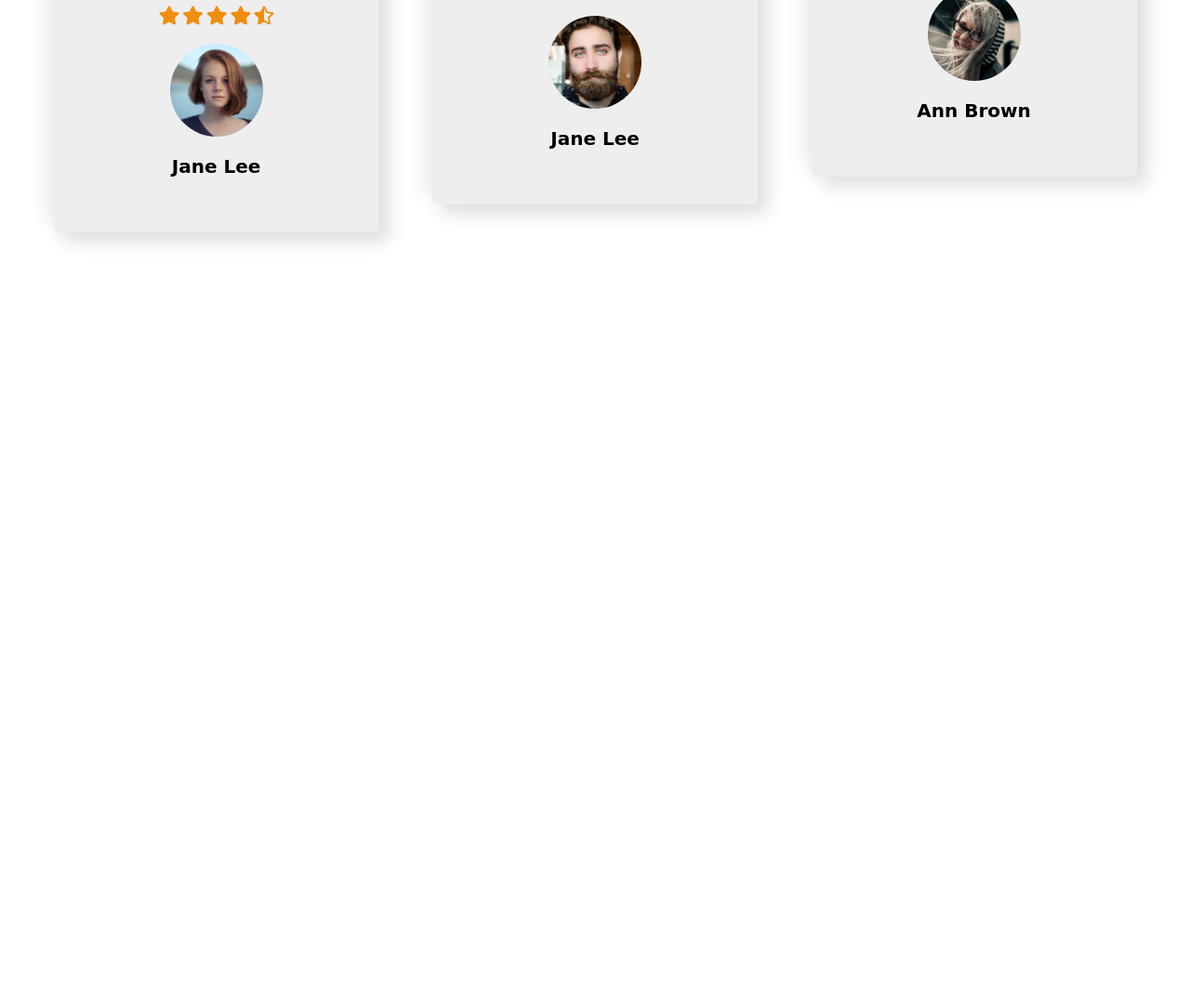
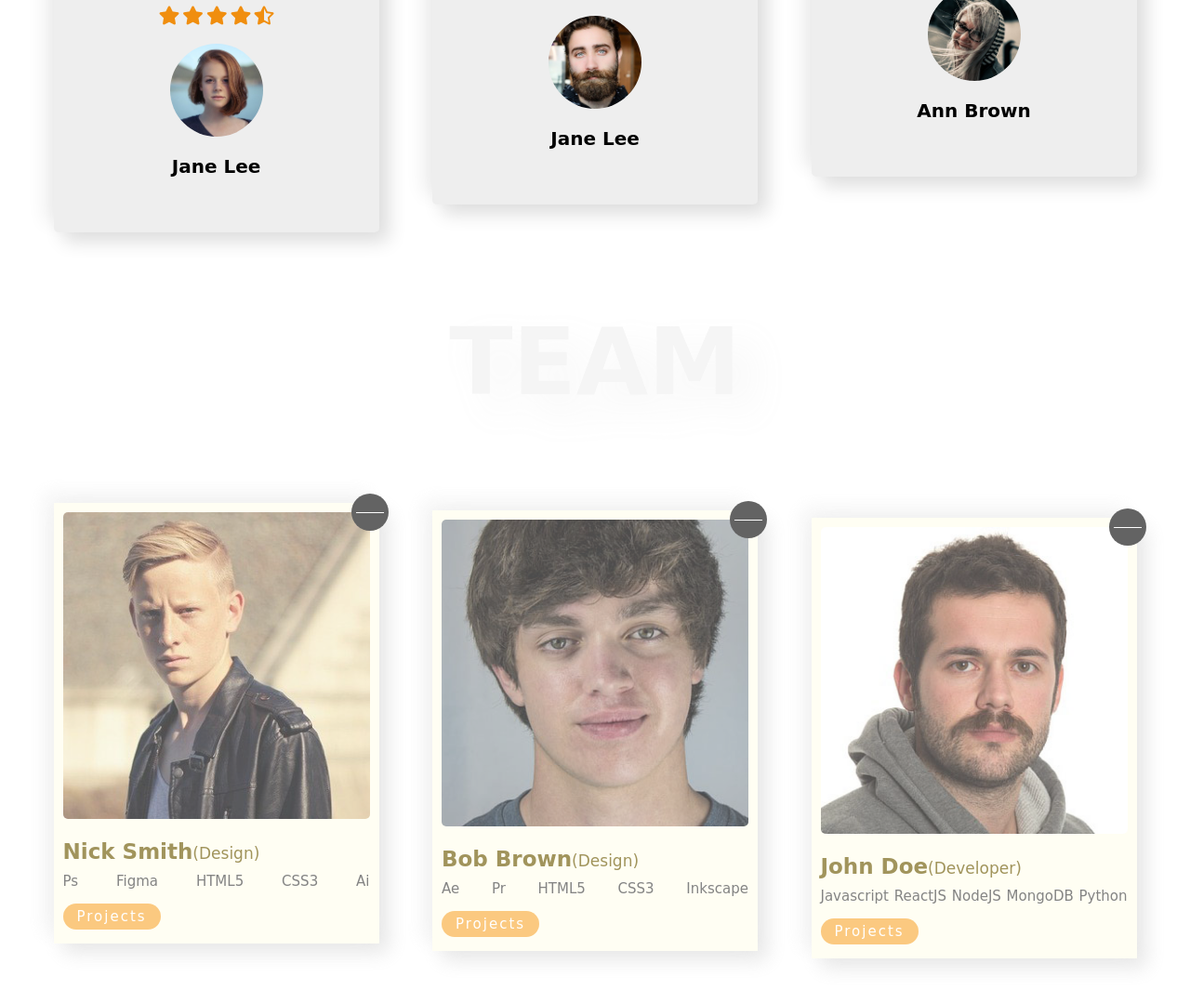
Before and after one commit to BrandonCarlos/CreativeDesign, a plain HTML site: page index.html in a window 1280 px wide. Shown: the part 1319-2398 px from the top of the page at 93% size. Before the commit the page ends 1600 px from the top, so only its background shows below. Drawn offline with Linux system fonts and the light colour scheme; a web font is replaced by a local one.

Commit message:
Create and Style Team Section

```diff
--- a/index.html
+++ b/index.html
@@ -66,7 +66,69 @@
                     <img src="images/customer-img-3.jpg" alt="" class="customer-img">
                     <h4 class="customer-name">Ann Brown</h4>
                 </div>
+            </div>
+        </section>
 
+        <section class="section-3">
+            <h1 class="section-heading">Team</h1>
+            <div class="team-wrapper">
+                <div class="team-member">
+                    <img src="images/team-member-1.jpg" alt="" class="team-member-img">
+                    <h2 class="team-member-name">Nick Smith<span>(Design)</span></h2>
+                    <ul class="team-member-skills">
+                        <li>Ps</li>
+                        <li>Figma</li>
+                        <li>HTML5</li>
+                        <li>CSS3</li>
+                        <li>Ai</li>
+                    </ul>
+                    <a href="#" class="projects-btn">Projects</a>
+                    <div class="story-btn" title="My Story">
+                        <div class="story-btn-line"></div>
+                    </div>
+                    <div class="story">
+                        <h4 class="story-heading">About Me</h4>
+                        <p class="story-paragraph">Lorem ipsum dolor sit amet consectetur adipisicing elit. Nisi nihil repudiandae ducimus eligendi fuga error reiciendis ullam ipsam temporibus velit, adipisci corporis labore quibusdam quasi dicta sequi quos tenetur! Dicta!</p>
+                    </div>
+                </div>
+                <div class="team-member">
+                    <img src="images/team-member-2.jpg" alt="" class="team-member-img">
+                    <h2 class="team-member-name">Bob Brown<span>(Design)</span></h2>
+                    <ul class="team-member-skills">
+                        <li>Ae</li>
+                        <li>Pr</li>
+                        <li>HTML5</li>
+                        <li>CSS3</li>
+                        <li>Inkscape</li>
+                    </ul>
+                    <a href="#" class="projects-btn">Projects</a>
+                    <div class="story-btn" title="My Story">
+                        <div class="story-btn-line"></div>
+                    </div>
+                    <div class="story">
+                        <h4 class="story-heading">About Me</h4>
+                        <p class="story-paragraph">Lorem ipsum dolor sit amet consectetur adipisicing elit. Nisi nihil repudiandae ducimus eligendi fuga error reiciendis ullam ipsam temporibus velit, adipisci corporis labore quibusdam quasi dicta sequi quos tenetur! Dicta!</p>
+                    </div>
+                </div>
+                <div class="team-member">
+                    <img src="images/team-member-3.jpg" alt="" class="team-member-img">
+                    <h2 class="team-member-name">John Doe<span>(Developer)</span></h2>
+                    <ul class="team-member-skills">
+                        <li>Javascript</li>
+                        <li>ReactJS</li>
+                        <li>NodeJS</li>
+                        <li>MongoDB</li>
+                        <li>Python</li>
+                    </ul>
+                    <a href="#" class="projects-btn">Projects</a>
+                    <div class="story-btn" title="My Story">
+                        <div class="story-btn-line"></div>
+                    </div>
+                    <div class="story">
+                        <h4 class="story-heading">About Me</h4>
+                        <p class="story-paragraph">Lorem ipsum dolor sit amet consectetur adipisicing elit. Nisi nihil repudiandae ducimus eligendi fuga error reiciendis ullam ipsam temporibus velit, adipisci corporis labore quibusdam quasi dicta sequi quos tenetur! Dicta!</p>
+                    </div>
+                </div>
             </div>
         </section>
     </div>
--- a/script.js
+++ b/script.js
@@ -0,0 +1,6 @@
+document.querySelectorAll('.story-btn').forEach(btn => {
+    btn.addEventListener('click', () => {
+        btn.classList.toggle('change')
+        btn.nextElementSibling.classList.toggle('change')
+    })
+})
--- a/style.css
+++ b/style.css
@@ -17,6 +17,16 @@ html {
 
 body {
     overflow-x: hidden;
+}
+
+.section-heading {
+    font-size: 10rem;
+    font-weight: bold;
+    text-transform: uppercase;
+    color: #999;
+    text-align: center;
+    opacity: .1;
+    text-shadow: 2rem 2rem 4rem #aaa;
 }
 
 .section-1 {
@@ -122,16 +132,6 @@ body {
     justify-content: space-around;
 }
 
-.section-heading {
-    font-size: 10rem;
-    font-weight: bold;
-    text-transform: uppercase;
-    color: #999;
-    text-align: center;
-    opacity: .1;
-    text-shadow: 2rem 2rem 4rem #aaa;
-}
-
 .customers-wrapper {
     display: flex;
     justify-content: space-evenly;
@@ -196,3 +196,141 @@ body {
     font-size: 2rem;
     font-weight: 700;
 }
+
+.section-3 {
+    width: 100%;
+    height: 100vh;
+    display: flex;
+    flex-direction: column;
+    justify-content: space-between;
+    padding: 5rem 0;
+}
+
+.team-wrapper {
+    display: flex;
+    justify-content: space-evenly;
+    align-items: center;
+    height: 70%;
+}
+
+.team-member {
+    width: 35rem;
+    background-color: #fffeee;
+    padding: 1rem 1rem 2rem 1rem;
+    box-shadow: 1rem 1rem 2rem #ddd, -1rem -1rem 2rem #eee;
+    position: relative;
+    opacity: .7;
+    transition: opacity 0.5s;
+}
+
+.team-member:hover {
+    opacity: 1;
+}
+
+.team-member:first-child {
+    align-self: flex-start;
+}
+
+.team-member:last-child {
+    align-self: flex-end;
+}
+
+.team-member-img {
+    width: 100%;
+    border-radius: 0.5rem;
+}
+
+.team-member-name {
+    font-size: 2.3rem;
+    font-weight: 700;
+    color: #796717;
+    margin-top: 2rem;
+}
+
+.team-member-name span {
+    font-size: 1.7rem;
+}
+
+.team-member-skills {
+    display: flex;
+    justify-content: space-between;
+    margin: 1rem 0 2rem 0;
+}
+
+.team-member-skills li {
+    font-size: 1.5rem;
+    color: #505050;
+}
+
+.projects-btn {
+    background-color: #fab34a;
+    color: #fff;
+    padding: 0.5rem 1.5rem;
+    border-radius: 5rem;
+    font-size: 1.5rem;
+    letter-spacing: 0.2rem;
+}
+
+.story-btn {
+    width: 4rem;
+    height: 4rem;
+    background-color: #222;
+    position: absolute;
+    top: -1rem;
+    right: -1rem;
+    border-radius: 5rem;
+    display: flex;
+    align-items: center;
+    padding: 0.5rem;
+    cursor: pointer;
+    z-index: 50;
+    transition: transform 0.5s;
+}
+
+.change.story-btn {
+    transform: rotate(405deg);
+}
+
+.story-btn-line {
+    width: 100%;
+    height: 0.1rem;
+    background-color: #fff;
+}
+
+.story {
+    width: 100%;
+    height: 100%;
+    background-color: rgba(253, 69, 69, 0.9);
+    position: absolute;
+    top: 0;
+    left: 0;
+    display: flex;
+    flex-direction: column;
+    justify-content: center;
+    align-items: center;
+    padding: 2rem;
+    transform: scale(0);
+    transform-origin: top right;
+    border-radius: 50rem 0 50rem 50rem;
+    transition: all 0.5s;
+}
+
+.change.story {
+    transform: scale(1);
+    border-radius: 0;
+}
+
+.story-heading {
+    font-size: 4rem;
+    font-weight: 700;
+    color: #fff;
+    margin-bottom: 2rem;
+}
+
+.story-paragraph {
+    font-size: 1.8rem;
+    color: #eee;
+    text-align: justify;
+    letter-spacing: 0.1rem;
+    text-indent: 2rem;
+}
```
